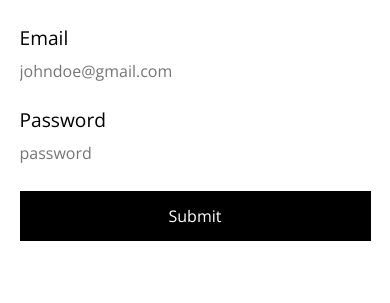
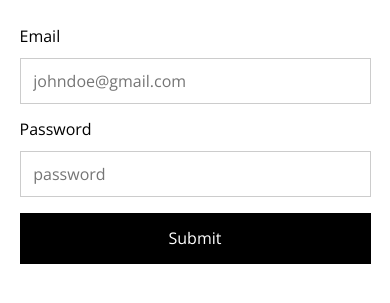
Before and after one commit to kofiarhin/js-shopify-clone, a website built with webpack: page src/login.html in a window 390 px wide. Shown: the part 115-418 px from the top of the page. Built offline with nearby package versions, Linux system fonts and the light colour scheme.

Commit message:
updated form styling

```diff
--- a/src/css/_base.sass
+++ b/src/css/_base.sass
@@ -52,12 +52,16 @@ input
     label
         font-weight: 400
         font-size: 1.2rem
+        display: inline-block
+        margin-bottom: .8rem
     input, select
         display: block
         width: 100%
         padding: 0.8rem 0rem
         margin-bottom: 1rem
         font-size: 1rem
+        border: 1px solid rgba(black, .2)
+
     button
         outline: none
         border: none
@@ -68,3 +72,13 @@ input
         background: black
         color: white
         font-weight: 500
+
+@media(max-width: 500px)
+    .title
+        font-size: 1.8rem
+    .form-wrapper
+        label
+            font-size: 1rem
+        input, select
+            font-size: 1rem
+            padding: .8rem
```
Also changed, not shown: src/index.html (+1 -0 lines).
